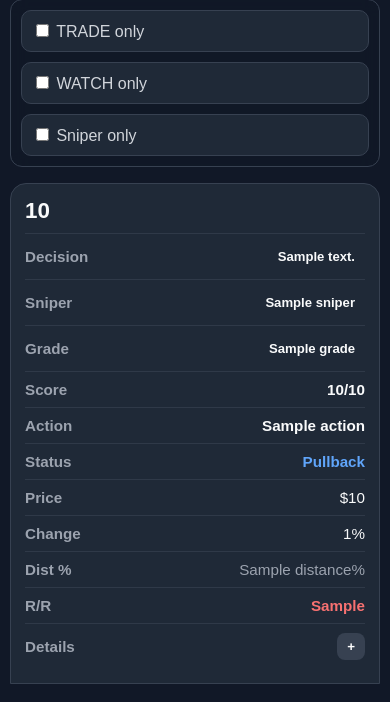
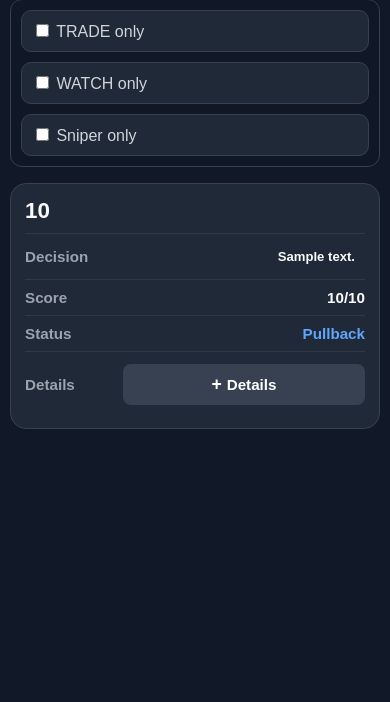
Before and after one commit to GrizzBuilt/stock-setup-scanner, a Flask app: template templates/index.html in a window 390 px wide. Shown: the part 260-962 px from the top of the page. After the commit the page ends 689 px from the top, so only its background shows below. Run offline with Flask 3, Linux system fonts and the light colour scheme; the template is opened without the code that fills it: most values are stand-ins (such as "Sample title", 1, 10 or a date in 2020).

Commit message:
Fix mobile stock card collapse behavior

```diff
--- a/static/styles.css
+++ b/static/styles.css
@@ -6,6 +6,8 @@ Main changes:
 - Improved phone usability for Render deployment
 - Added sticky filters on mobile
 - Preserved desktop table layout
+- Added true collapsed mobile cards
+- Mobile cards now show quick overview first, details on expand
 */
 
 body {
@@ -286,6 +288,49 @@ td {
     padding: 6px 10px;
 }
 
+/* Collapsible detail rows */
+
+.details-row {
+    display: none;
+}
+
+.details-row.open {
+    display: table-row;
+}
+
+.details-content {
+    background: #111827;
+    border: 1px solid #374151;
+    border-radius: 12px;
+    padding: 14px;
+}
+
+.details-grid {
+    display: grid;
+    grid-template-columns: repeat(4, minmax(120px, 1fr));
+    gap: 10px;
+    margin-bottom: 12px;
+}
+
+.details-grid div {
+    background: #1f2937;
+    border: 1px solid #374151;
+    border-radius: 10px;
+    padding: 10px;
+}
+
+.details-grid span {
+    display: block;
+    color: #9ca3af;
+    font-size: 0.8rem;
+    margin-bottom: 4px;
+}
+
+.expand-btn {
+    background: #374151;
+    padding: 6px 10px;
+}
+
 /* Mobile layout */
 
 @media (max-width: 768px) {
@@ -451,59 +496,73 @@ td {
     .action-too-late-extended {
         border-color: rgba(248, 113, 113, 0.45);
     }
-}
-/* Collapsible detail rows */
 
-.details-row {
+    /*
+        Mobile quick overview:
+        Hide the less important fields from the collapsed main card.
+        These deeper fields are shown in the expandable details section.
+    */
+
+    .main-row td[data-label="Sniper"],
+    .main-row td[data-label="Grade"],
+    .main-row td[data-label="Action"],
+    .main-row td[data-label="Price"],
+    .main-row td[data-label="Change"],
+    .main-row td[data-label="Dist %"],
+    .main-row td[data-label="R/R"] {
         display: none;
     }
 
-.details-row.open {
-    display: table-row;
+    /*
+        Keep only the quick decision fields visible.
+    */
+
+    .main-row td[data-label="Symbol"],
+    .main-row td[data-label="Decision"],
+    .main-row td[data-label="Score"],
+    .main-row td[data-label="Status"],
+    .main-row td[data-label="Details"] {
+        display: flex;
     }
 
-.details-content {
-    background: #111827;
-    border: 1px solid #374151;
-    border-radius: 12px;
-    padding: 14px;
+    .main-row td[data-label="Symbol"] {
+        display: block;
     }
 
-.details-grid {
-    display: grid;
-    grid-template-columns: repeat(4, minmax(120px, 1fr));
-    gap: 10px;
-    margin-bottom: 12px;
-}
-
-.details-grid div {
-    background: #1f2937;
-    border: 1px solid #374151;
-    border-radius: 10px;
-    padding: 10px;
-}
-
-.details-grid span {
-    display: block;
-    color: #9ca3af;
-    font-size: 0.8rem;
-    margin-bottom: 4px;
+    .main-row td[data-label="Details"] {
+        justify-content: center;
+        padding-top: 12px;
     }
 
     .expand-btn {
-    background: #374151;
-    padding: 6px 10px;
+        width: 100%;
+        font-size: 1.1rem;
+        padding: 10px 12px;
     }
 
-@media (max-width: 768px) {
-    .details-row.open {
-        display: block;
+    .expand-btn::after {
+        content: " Details";
+        font-size: 0.95rem;
     }
 
+    /*
+        Mobile detail row behavior.
+        This overrides the block table layout so details stay closed
+        until JavaScript adds the .open class.
+    */
+
     .details-row {
+        display: none !important;
         padding: 0;
         margin-top: -12px;
         margin-bottom: 14px;
+        background: transparent;
+        border-top: none;
+        border-radius: 0 0 16px 16px;
+    }
+
+    .details-row.open {
+        display: block !important;
     }
 
     .details-row td {
@@ -527,6 +586,10 @@ td {
 
     .main-row {
         margin-bottom: 0;
+        border-radius: 16px;
+    }
+
+    .main-row:has(+ .details-row.open) {
         border-radius: 16px 16px 0 0;
     }
 }
```
Also changed, not shown: templates/index.html (+63 -16 lines). Lines whose indentation alone changed are shown as unchanged.
